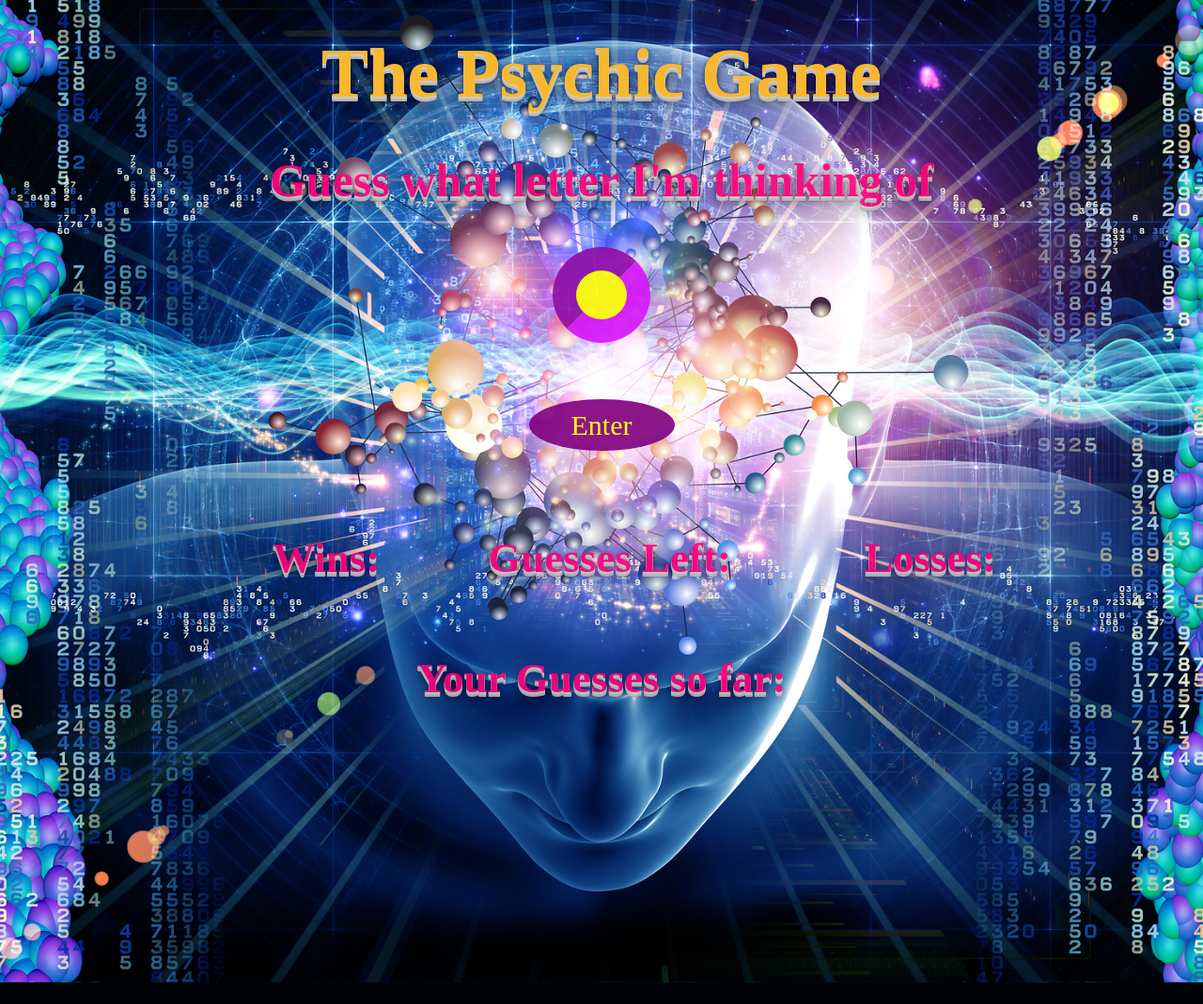
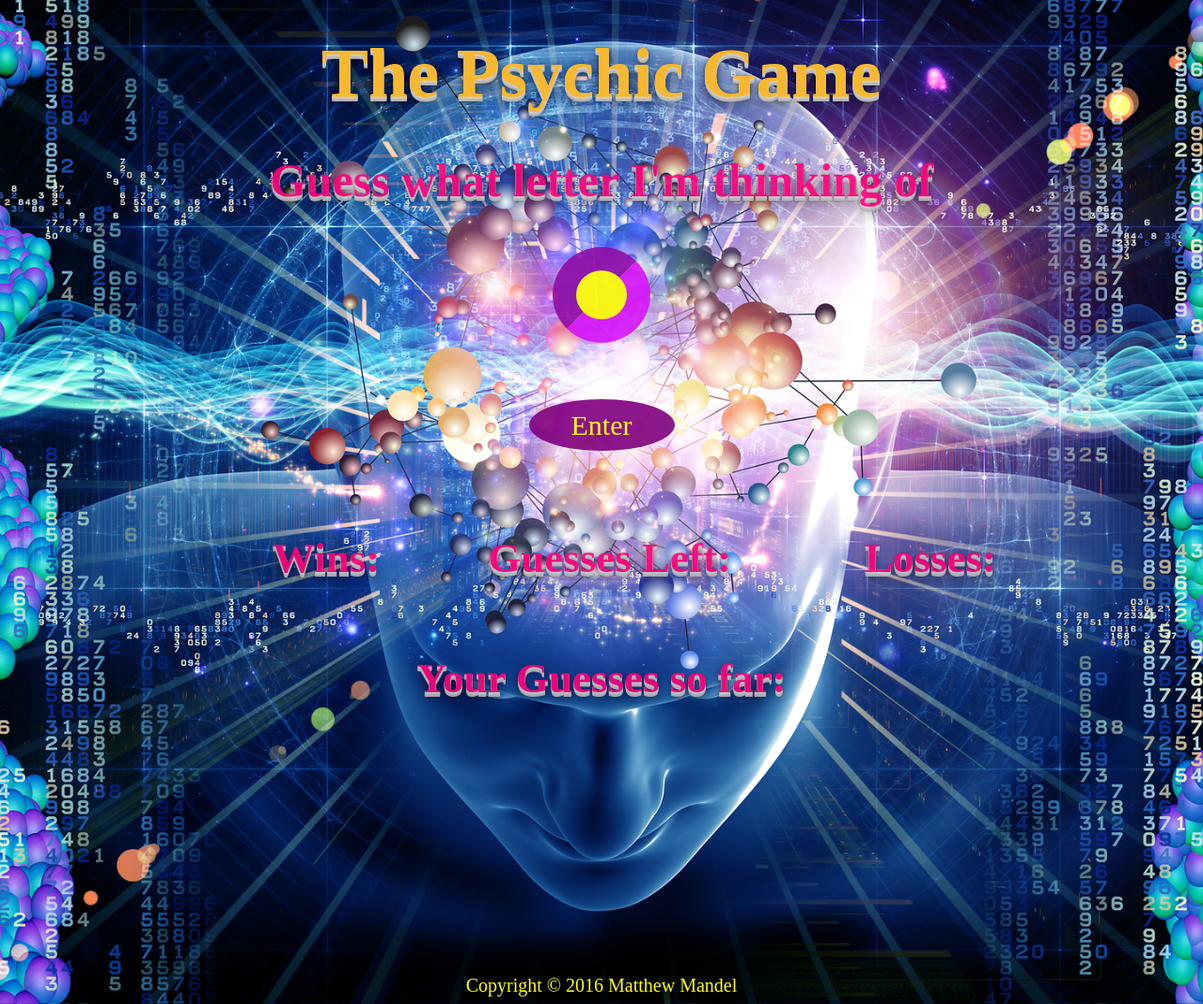
Before and after one commit to 3786matt/week-3-game, a PHP site: page / in a window 1280 px wide. Shown: the whole page at 94% size. Before the commit the page ends 1046 px from the top, so only its background shows below. Run offline with PHP 8.4, Linux system fonts and the light colour scheme.

Commit message:
with copyright

```diff
--- a/assets/css/style.css
+++ b/assets/css/style.css
@@ -131,3 +131,9 @@ input {
  	float: left;
  	margin-left: 100px;
  }
+
+ #footer {
+ 	font-size: 20px;
+ 	color: yellow;
+ 	text-align: center;
+ }
--- a/index.html
+++ b/index.html
@@ -32,6 +32,8 @@
 
 </div>
 
+<div id="footer">Copyright 	&#169; 2016 Matthew Mandel </div>
+
 <script src="assets/javascript/game.js"></script>
 
 </body>
```
